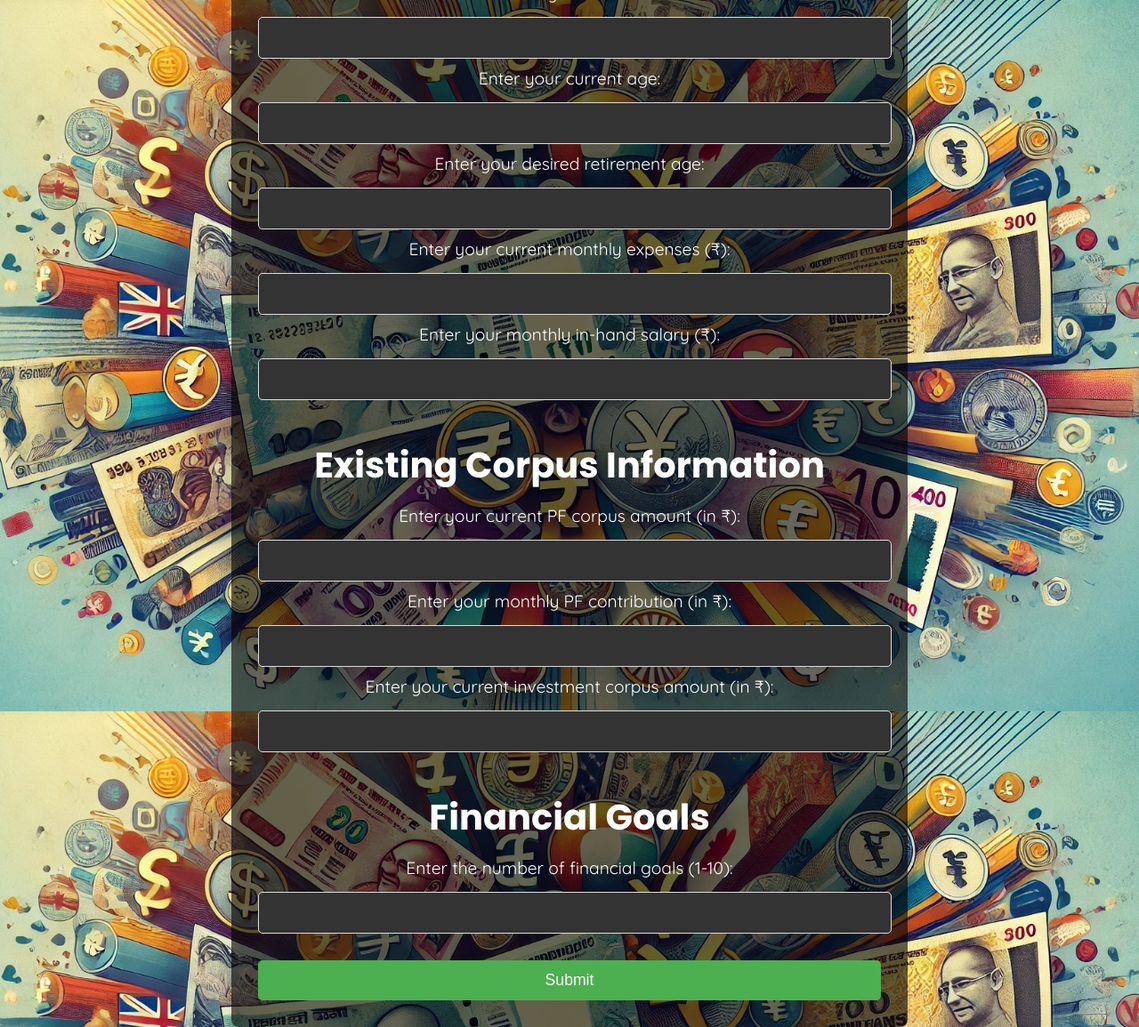
After one commit to NamasivayamBharathy/Money_Map, a Flask app: template templates/input_form.html in a window 1280 px wide. The commit adds this page. Shown: the whole page at 89% size. Run offline with Flask 2, Linux system fonts and the light colour scheme; the template is opened without the code that fills it, so the values that code supplies are empty.

Commit message:
Add files via upload

```diff
--- /dev/null
+++ b/templates/input_form.html
@@ -0,0 +1,176 @@
+<!DOCTYPE html>
+<html lang="en">
+<head>
+    <meta charset="UTF-8">
+    <meta name="viewport" content="width=device-width, initial-scale=1.0">
+    <title>Financial Planning Tool</title> <!-- Make sure this line exists in the head section -->
+
+    <link href="https://fonts.googleapis.com/css2?family=Poppins:wght@600;700&family=Quicksand:wght@400;500&display=swap" rel="stylesheet">
+
+    <style>
+        body {
+            background-image: url('{{ url_for("static", filename="images/Currency_note.jpg") }}');
+            background-size: cover;
+            background-position: center;
+            background-attachment: fixed;
+            color: white;
+            font-family: 'Quicksand', sans-serif;
+            display: flex;
+            justify-content: center;
+            align-items: center;
+            height: 100vh;
+            margin: 0;
+        }
+
+        form {
+            background-color: rgba(0, 0, 0, 0.6);
+            padding: 30px;
+            border-radius: 8px;
+            width: 60%;
+            max-width: 700px;
+            text-align: center;
+        }
+
+        h1 {
+            font-family: 'Poppins', sans-serif;
+            font-size: 3rem;
+            margin-bottom: 20px;
+        }
+
+        h2 {
+            font-family: 'Poppins', sans-serif;
+            font-weight: 700;
+            font-size: 2.5rem;
+            margin-bottom: 15px;
+        }
+
+        label {
+            font-family: 'Quicksand', sans-serif;
+            font-size: 1.2rem;
+            display: block;
+            margin-bottom: 5px;
+        }
+
+        input[type="text"], input[type="number"] {
+            width: 98%;
+            padding: 12px;
+            margin: 10px 0;
+            font-size: 1.1rem;
+            border: 1px solid #ddd;
+            border-radius: 5px;
+            background-color: #333;
+            color: white;
+        }
+
+        input[type="number"]:focus, input[type="text"]:focus {
+            outline: none;
+            border-color: #4CAF50;
+        }
+
+        button {
+            background-color: #4CAF50;
+            color: white;
+            padding: 12px 20px;
+            border: none;
+            cursor: pointer;
+            width: 100%;
+            font-size: 1.1rem;
+            margin-top: 20px;
+            border-radius: 5px;
+        }
+
+        button:hover {
+            background-color: #45a049;
+        }
+
+        .goal-section {
+            margin-top: 20px;
+        }
+
+        .goal-section h3 {
+            font-family: 'Quicksand', sans-serif;
+            font-weight: 500;
+            font-size: 1.5rem;
+            margin-top: 10px;
+        }
+
+        .goal-section input {
+            width: 98%;
+            padding: 12px;
+            margin: 10px 0;
+            font-size: 1rem;
+        }
+    </style>
+
+    <script>
+        function generateGoalFields() {
+            const numGoals = parseInt(document.getElementById("num_goals").value, 10);
+            const goalContainer = document.getElementById("goal_container");
+            goalContainer.innerHTML = ""; // Clear previous goals
+
+            for (let i = 1; i <= numGoals; i++) {
+                const goalSection = document.createElement("div");
+                goalSection.classList.add("goal-section");
+                goalSection.innerHTML = `
+                    <h3>Goal ${i} Details:</h3>
+                    <label>Enter target amount for Goal ${i} (in ₹):</label>
+                    <input type="number" name="goal_${i}_target" required><br>
+
+                    <label>Enter number of years to achieve Goal ${i}:</label>
+                    <input type="number" name="goal_${i}_years" required><br>
+                `;
+                goalContainer.appendChild(goalSection);
+            }
+        }
+    </script>
+</head>
+<body>
+
+    <form action="/input" method="POST">
+        <h1>Financial Planning Tool</h1>  <!-- This should appear visible on the page -->
+
+        <h2>Enter Your Financial Details</h2>
+
+        <h2>Personal Information</h2>
+        <label>Enter your name:</label>
+        <input type="text" name="user_name" required><br>
+
+        <label>Enter your current age:</label>
+        <input type="number" name="current_age" required><br>
+
+        <label>Enter your desired retirement age:</label>
+        <input type="number" name="retirement_age" required><br>
+
+        <label>Enter your current monthly expenses (₹):</label>
+        <input type="number" name="monthly_expenses" required><br>
+
+        <label>Enter your monthly in-hand salary (₹):</label>
+        <input type="number" name="monthly_salary" required><br>
+
+        <!-- Existing Corpus Information -->
+        <h2>Existing Corpus Information</h2>
+
+        <label>Enter your current PF corpus amount (in ₹):</label>
+        <input type="number" name="pf_corpus" required><br>
+
+        <label>Enter your monthly PF contribution (in ₹):</label>
+        <input type="number" name="pf_contribution" required><br>
+
+        <label>Enter your current investment corpus amount (in ₹):</label>
+        <input type="number" name="investment_corpus" required><br>
+
+        <!-- Financial Goals -->
+        <h2>Financial Goals</h2>
+
+        <label>Enter the number of financial goals (1-10):</label>
+        <input type="number" id="num_goals" name="num_goals" min="1" max="10" required onchange="generateGoalFields()"><br>
+
+        <div id="goal_container"></div>
+
+        <!-- Submit Button -->
+        <button type="submit">Submit</button>
+
+    </form>
+
+</body>
+</html>
```
Also changed, not shown: templates/error.html (added, +12 -0 lines), templates/result.html (+38 -5 lines), templates/welcome.html (added, +87 -0 lines).
